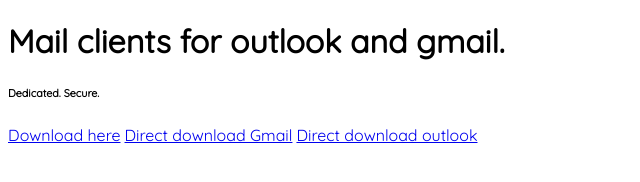
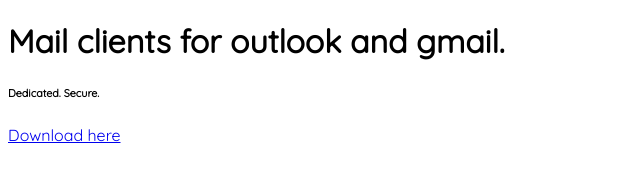
Before and after one commit to catplays26/mailclients, a plain HTML site: page index.html in a window 1280 px wide. Shown: the whole page, without its empty margins (0-640 px from the left). Drawn offline with Linux system fonts and the light colour scheme.

Commit message:
Update index.html

```diff
--- a/index.html
+++ b/index.html
@@ -14,7 +14,5 @@ a   {font-family: 'Quicksand', sans-serif;}
 <h1>Mail clients for outlook and gmail.</h1>
     <h6>Dedicated. Secure.</h6>
  <a href="https://github.com/catplays26/mailclients">Download here</a>
-    <a href="Gmail.exe">Direct download Gmail</a>
-    <a href="Outlook.exe">Direct download outlook</a>
     </body>
 </html>
```
